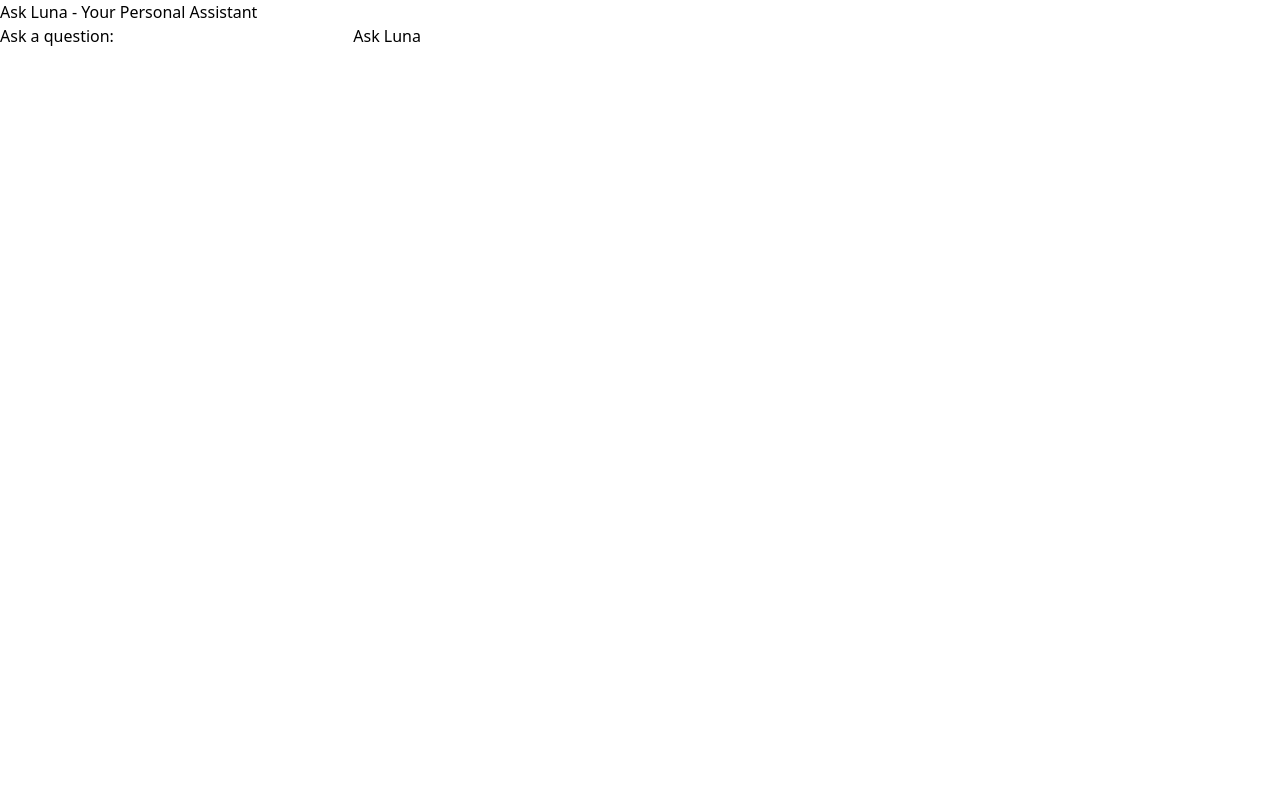
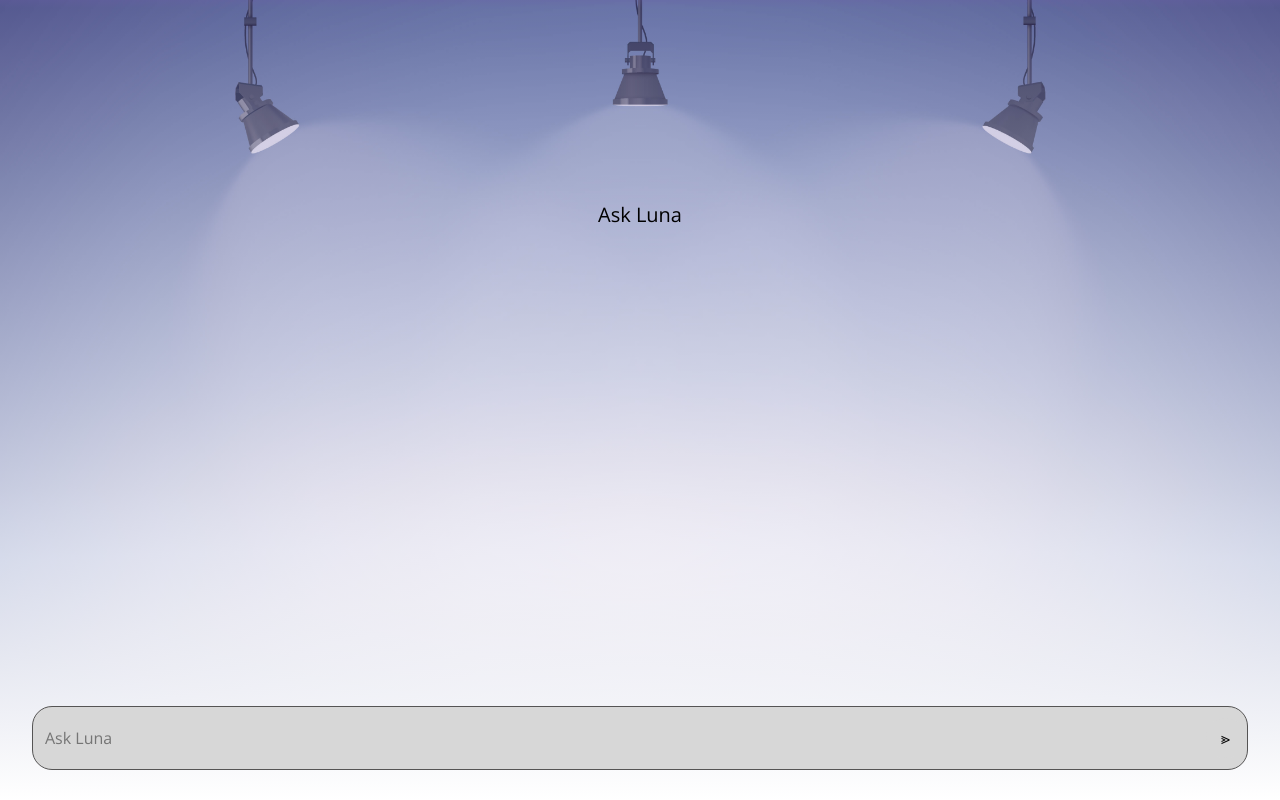
Before and after one commit to Karthik-Sarvan/Karthik, a website: page Luna.html in a window 1280 px wide. Drawn offline with nearby package versions, Linux system fonts and the light colour scheme; a web font is replaced by a local one.

Commit message:
made some changes

```diff
--- a/Luna.html
+++ b/Luna.html
@@ -4,27 +4,24 @@
     <meta charset="UTF-8">
     <meta name="viewport" content="width=device-width, initial-scale=1.0">
     <title>Ask Luna</title>
-    <script src="https://cdn.tailwindcss.com"></script>
-    <script>
-        tailwind.config = {
-          theme: {
-            extend: {
-              colors: {
-                clifford: '#da373d',
-              }
-            }
-          }
-        }
-      </script>
+    <!-- font icons -->
+    <link rel="stylesheet" href="assets/vendors/themify-icons/css/themify-icons.css">
+    <!-- Bootstrap + Meyawo main styles -->
+	<link rel="stylesheet" href="assets/css/meyawo.css">
 </head>
 <body>
-    <h1>Ask Luna - Your Personal Assistant</h1>
-    <form id="questionForm">
-        <label for="question">Ask a question:</label>
-        <input type="text" id="question" name="question" required>
-        <button type="submit">Ask Luna</button>
-    </form>
-    <div id="response" class="response" style="display: none;"></div>
+    <!-- main AI -->
+    <header id="home" class="header">
+        <div class="overlay"></div>
+            <form id="questionForm" class="container-ai">
+                <input type="text" id="question" name="question" placeholder="Ask Luna" class="input-ai" required>
+                <button type="submit" class="button-ai">⪢</button>
+            </form>
+        <section id="response" class="response">
+            Ask Luna
+        </section>
+    </header><!-- end of page header -->
+
 
     <script>
         document.getElementById('questionForm').addEventListener('submit', async function(event) {
@@ -68,5 +65,47 @@
             }
         });
     </script>
+    <style>
+        .container-ai{
+            position: absolute;
+            bottom: 30px;
+            width: 95% !important;
+            border: 1px solid rgb(85, 84, 84);
+            display: flex;
+            height: 8%;
+            border-radius: 20px;
+            justify-content: center;
+            align-items: center;
+            padding-left: 10px;
+            padding-right: 0px;
+            background: #d7d7d7;
+        }
+        .input-ai{
+            outline: none;
+            border: 0px solid;
+            height: 100%;
+            width: 100%;
+            background: transparent;
+            margin-left: 0;
+        }
+        .button-ai{
+            border: none;
+            border-radius: 50%;
+            height: 40px;
+            width: 40px;
+            background-color: rgb(215 215 215);
+            margin-right: 2px;
+        }
+        #response{
+            width: 80%;
+            text-align: center;
+            font-size: 20px;
+            color: black;
+            overflow: hidden;
+            overflow-y: scroll;
+            height: 50%;
+            position: absolute;
+        }
+    </style>
 </body>
 </html>
```
